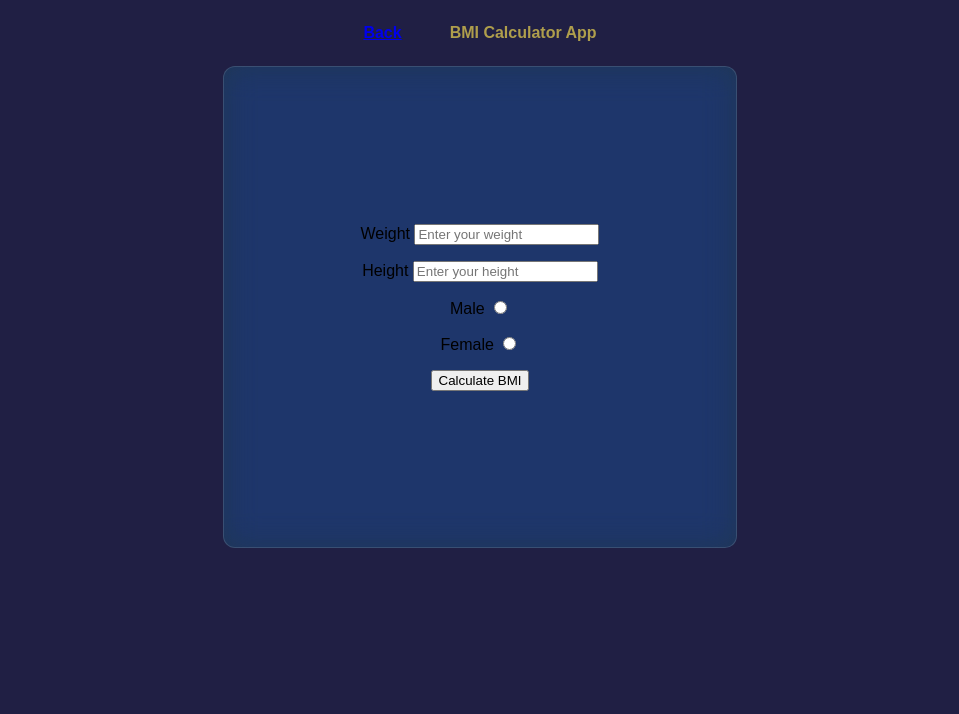
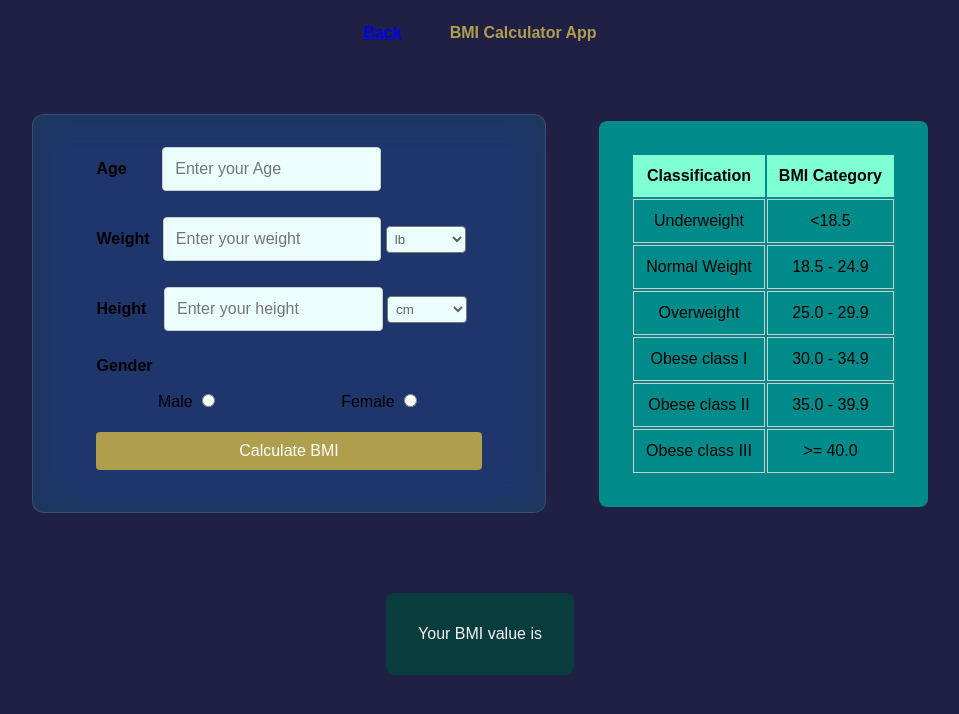
Before and after one commit to Geetha-RK/30DaysReactChallenge, a React (Vite) app: page /Day3 in a window 1280 px wide. Shown: the top 714 px of the page, without its empty margins (160-1119 px from the left). Built offline with nearby package versions, Linux system fonts and the light colour scheme.

Commit message:
Built bmi calculator, add styles, show bmi chart

```diff
--- a/package.json
+++ b/package.json
@@ -15,6 +15,7 @@
     "react": "^19.0.0",
     "react-dom": "^19.0.0",
     "react-router-dom": "^7.2.0",
+    "react-toastify": "^11.0.5",
     "sass": "^1.85.0"
   },
   "devDependencies": {
--- a/src/assets.js
+++ b/src/assets.js
@@ -45,10 +45,10 @@ export const project = [
       description:'Fetch weather data from a public OpenWeatherMap API',
       Concepts:'Axios API, state management, conditional rendering',
     },
-    // {
-    //   day:'Day3',
-    //   title:'BMI Calculator App',
-    //   description:'Create the BMI calculator app',
-    //   Concepts:'useState, conditional rendering, DOM manipulation, event handling.',
-    // }
+    {
+      day:'Day3',
+      title:'BMI Calculator App',
+      description:'Create the BMI calculator app',
+      Concepts:'useState, conditional rendering, DOM manipulation, event handling.',
+    }
   ];
--- a/src/pages/Day3/Day3.jsx
+++ b/src/pages/Day3/Day3.jsx
@@ -1,37 +1,162 @@
 import { Link } from 'react-router-dom'
 import './Day3.scss'
 import { useState } from 'react'
+// Import React Toastify
+import { toast, ToastContainer } from 'react-toastify';
+import 'react-toastify/dist/ReactToastify.css';
 
 const Day3 = () => {
   const [weight,setWeight] = useState("");
   const [height,setHeight] = useState("");
-  const [gender,setGender] = useState(true);
+  const [age,setAge] = useState("");
+  const [gender,setGender] = useState("");
+  const [ weightunit, setWeightUnit] = useState('lb');
+  const [ heightunit, setHeightUnit] = useState('cm');
+  const[bmi,setBmi] = useState("");
+
+  const bmtTable = [{
+    classification: 'Underweight',
+    category:'<18.5'
+  },
+  {
+    classification: 'Normal Weight',
+    category:'18.5 - 24.9'
+  },
+  {
+    classification: 'Overweight',
+    category:'25.0 - 29.9'
+  },
+  {
+    classification: 'Obese class I',
+    category:'30.0 - 34.9',
+  },
+  {
+    classification: 'Obese class II',
+    category:'35.0 - 39.9',
+  },
+  {
+    classification: 'Obese class III',
+    category:'>= 40.0',
+  },
+]
+
   const handleWeight = (e) => {
     setWeight(e.target.value);
   }
   const handleHeight = (e) => {
     setHeight(e.target.value);
   }
-  const handleSubmit = () => {
+  const handleAge = (e) => {
+    setAge(e.target.value);
+  }
+  const handleGender = (e) => {
+    setGender(e.target.value);
+  }
+  const handleWeightUnit= (e) => {
+    setWeightUnit(e.target.value);
+  }
+  const handleHeightUnit = (e) => {
+    setHeightUnit(e.target.value);
+  }
+
+  const handleSubmit = (e) => {
+    e.preventDefault();
+
+    if (!weight || !height || !age || !gender) {
+      toast.error("Please fill in all required fields.");
+      return;
+    }
+
+    if (age < 2 || age > 120) {
+      toast.error("Please enter a valid age (2 to 120).");
+      return;
+    }
+
+    if(weight && height && age && gender){
+      const bmi = calculateBMI(weight, height, weightunit, heightunit);
+      toast.success(`Your BMI is: ${bmi}`);
+      console.log("Calculated BMI:", bmi);
+      setBmi(bmi)
+    }else{
+      toast.error("Please fill in all required fields.");
+    }
+    console.log("Weight:", weight, "Height:", height, "Age:", age, "Gender:", gender);
     setHeight("");
     setWeight("");
+    setAge("");
+    setGender("")
+  }
+  const calculateBMI = (weight,height,weightunit,heightunit) => {
+    if(weight && height) {
+        let weightInKg = weight;
+        let heightInM = height / 100;
+
+        // If weight is in pounds, convert it to kilograms.
+        if (weightunit === "lb") {
+          weightInKg = weight * 0.453592;
+        }
+
+        // If height is in inches, convert it to meters.
+        if (heightunit === "inches") {
+          heightInM = height * 0.0254; // 1 inch = 0.0254 meters
+        }
+
+        // Calculate BMI: BMI = weight(kg) / height(m)^2
+        const bmiValue = weightInKg / (heightInM * heightInM);
+        return bmiValue.toFixed(2); // Return BMI rounded to 2 decimal places.
+    }else{
+      return null
+    }
   }
   return (
+    <>
     <div className='bmi'>
+
         <div className='todo__box1'>
                 <p className='todo__title'><Link to="/">Back</Link></p>
                 <div className='todo__title'>BMI Calculator App</div>
         </div>
+        <div className='bmi__container2'>
         <div className='bmi__container'>
-          <form className='bmi__form' action="submit">
-            <label htmlFor="weight">Weight <input type="number" id="weight" value={weight} onChange={handleWeight} placeholder='Enter your weight'/></label>
-            <label htmlFor="height">Height  <input type="number" id="height" value={height} onChange={handleHeight} placeholder='Enter your height' /></label>
-            <label htmlFor="male">Male <input type="radio" name="Male" id="male" /></label>
-            <label htmlFor="female">Female <input type="radio" name="Female" id="female" /></label>
-            <button type="submit" onClick={handleSubmit}>Calculate BMI</button>
-            </form>
+          <form className='bmi__form' action="submit" onSubmit={handleSubmit}>
+              <label htmlFor="age"><strong>Age&nbsp;&nbsp;&nbsp;&nbsp;&nbsp;&nbsp;&nbsp;</strong> <input className="bmi__input" type="number" name="age" id="age" value={age} onChange={handleAge} placeholder='Enter your Age'/></label>
+              <label htmlFor="weight"><strong>Weight&nbsp;&nbsp;</strong> <input className="bmi__input" type="number" id="weight" value={weight} onChange={handleWeight} placeholder='Enter your weight' required/>&nbsp;<span><select  className="bmi__select" name="weightunit" id="wunit" value={weightunit} onChange={handleWeightUnit}><option value="lb">lb</option><option value="kg">kg</option></select></span></label>
+              <label htmlFor="height"><strong>Height&nbsp;&nbsp;&nbsp;</strong> <input className="bmi__input" type="number" id="height" value={height} onChange={handleHeight} placeholder='Enter your height' required/>&nbsp;<span><select  className="bmi__select"  name="heightunit" id="hunit" value={heightunit} onChange={handleHeightUnit}><option value="cm">cm</option><option value="inches">inches</option></select></span></label>
+
+                <label htmlFor=""><strong>Gender&nbsp;&nbsp;</strong> </label>
+                <div className='bmi__gender'>
+                <label htmlFor="male">Male <input type="radio" name="gender" id="male" value="male" checked={gender === "male"} onChange={handleGender}/></label>
+                <label htmlFor="female">Female <input type="radio" name="gender" id="female" value="female" checked={gender === "female"} onChange={handleGender}/></label>
+                </div>
+              <button className="bmi__button" type="submit" >Calculate BMI</button>
+          </form>
         </div>
+        <ToastContainer position="bottom-right" />
+        <div className='bmi__container1'>
+          <table>
+            <thead className='bmi__thead'>
+              <tr className='bmi__trow'>
+                <th className='bmi__thead'>Classification</th>
+                <th className='bmi__thead'>BMI Category</th>
+              </tr>
+            </thead>
+            <tbody>
+                {bmtTable.map((item,index) => {
+                  return (
+                    <tr className='bmi__trow' key={index}>
+                        <td className='bmi__td' >{item.classification}</td>
+                        <td className='bmi__td' >{item.category}</td>
+                    </tr>
+                  )
+                })}
+            </tbody>
+          </table>
+       </div>
+       </div>
+       <div className='bmi__result'>Your BMI value is <strong>{bmi}</strong></div>
     </div>
+
+    </>
   )
 }
 
--- a/src/pages/Day3/Day3.scss
+++ b/src/pages/Day3/Day3.scss
@@ -5,13 +5,49 @@
     flex-direction: column;
     align-items: center;
 
+    &__container2{
+        display: flex;
+        flex-direction: row;
+        gap: 1rem;
+        justify-content: space-between;
+        align-items: center;
+        width:70%;
+        height: auto;
+        margin-top: 3rem;
+        }
+    &__input{
+        padding: 12px;
+        font-size: 16px;
+        width: 50%;
+        margin-bottom: 10px;
+        border: 1px solid #ccc;
+        border-radius: 4px;
+        outline: none;
+        transition: border-color 0.3sease;
+        color: #626262;
+        background: #ebfffc;
+    }
+    &__select{
+        outline: none;
+        border-radius: 4px;
+        padding: 4px;
+        width: 5rem;
+        color: #626262;
+        background: #ebfffc;
+    }
+    &__gender{
+        display: flex;
+        justify-content: space-around;
+    }
     &__container{
-        width:40%;
+        width:50%;
+
         display: flex;
         align-items: center;
         justify-content: center;
         flex-direction: column;
-        height: 30rem;
+        height: auto;
+        padding: 2rem;
         backdrop-filter: blur(16px) saturate(176%);
         -webkit-backdrop-filter: blur(16px) saturate(176%);
         background-color: rgba(32, 178, 170, 0.17);
@@ -20,9 +56,56 @@
     }
     &__form{
         display: flex;
-        align-items: center;
-        justify-content: center;
+
         flex-direction: column;
         gap:1rem
     }
+    &__button
+    {
+        padding: 10px 20px;
+        font-size: 16px;
+        background-color: #af9e4c;
+        color: white;
+        border: none;
+        border-radius: 4px;
+        cursor: pointer;
+        transition: background-color 0.3s ease;
+        margin: 5px 0;
+        margin-bottom: 10px;
+      }
+
+      &__button:hover {
+        background-color: #af9e4c;
+      }
+      &__container1{
+        background-color: darkcyan;
+        padding: 2rem;
+        border-radius: 0.5rem;
+
+      }
+      &__trow{
+        margin: 1rem;
+      }
+      &__thead{
+        padding: 0.75rem;
+        text-align: center;
+        background-color: aquamarine;
+        font-weight: bold;
+      }
+      &__td {
+        padding: 0.75rem;
+        text-align: center;
+        border: 1px solid #ccc;
+      }
+
+      &__result{
+        background-color: rgb(9, 60, 60);
+        padding: 2rem;
+        margin: 5rem;
+        border-radius: 0.5rem;
+        color: whitesmoke;
+      }
 }
+.Toastify__toast-container {
+    z-index: 9999;
+  }
```
Also changed, not shown: 1 other file (tests, documents, lock files or other folders).
